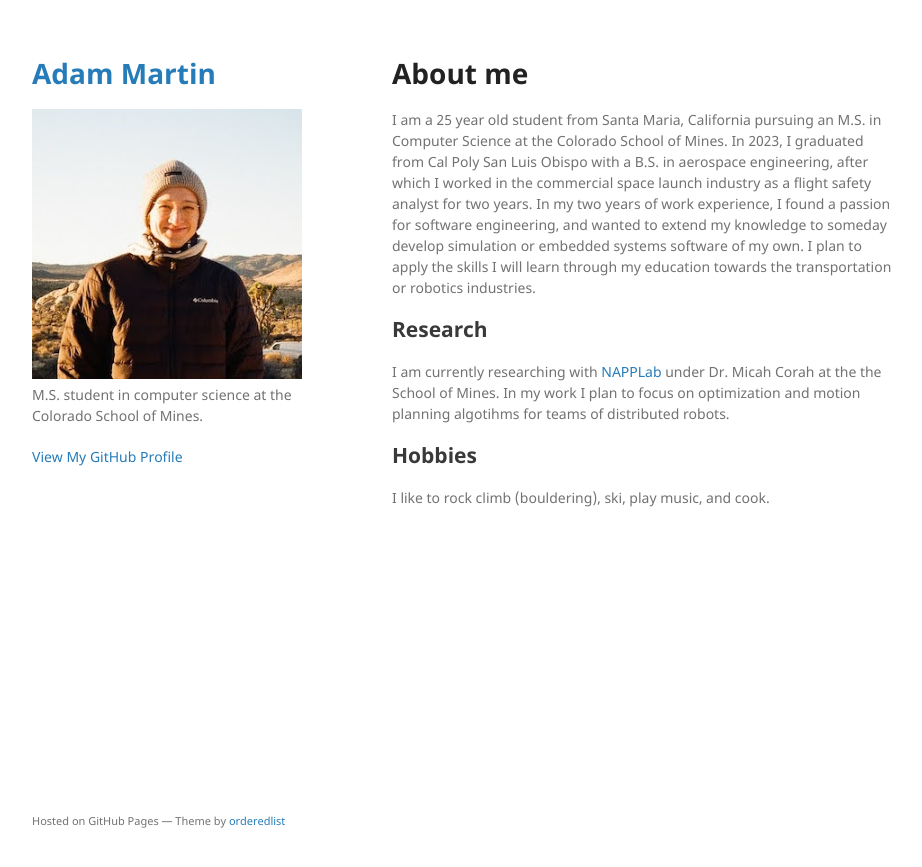
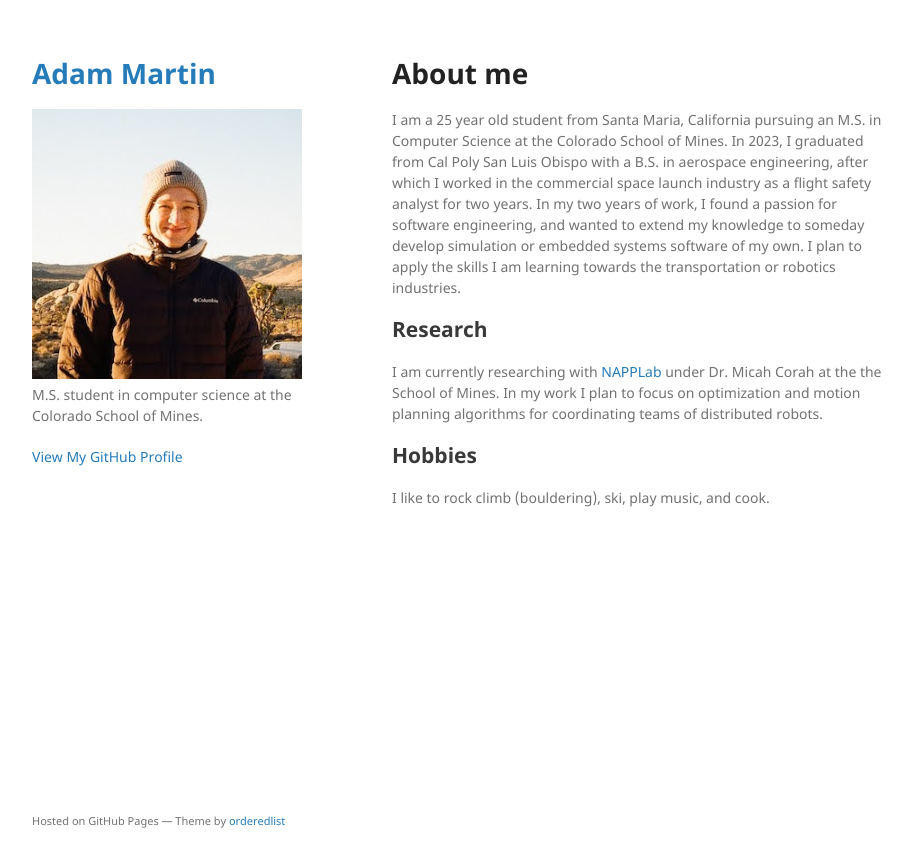
Before and after one commit to admrtin/admrtin.github.io, a Jekyll site: the page built from index.md, in a window 1280 px wide. Shown: the top 867 px of the page, without its empty margins (178-1100 px from the left). Built offline with Jekyll 4.4.1, drawn with Linux system fonts in a browser that asks for light colours; our own code applies the rules of GitHub Pages for plain Markdown files.

Commit message:
proofreading

```diff
--- a/index.md
+++ b/index.md
@@ -4,10 +4,10 @@ layout: default
 
 # About me
 I am a 25 year old student from Santa Maria, California pursuing an M.S. in Computer Science at the
-Colorado School of Mines. In 2023, I graduated from Cal Poly San Luis Obispo with a B.S. in aerospace engineering, after which I worked in the commercial space launch industry as a flight safety analyst for two years. In my two years of work experience, I found a passion for software engineering, and wanted to extend my knowledge to someday develop simulation or embedded systems software of my own. I plan to apply the skills I will learn through my education towards the transportation or robotics industries.
+Colorado School of Mines. In 2023, I graduated from Cal Poly San Luis Obispo with a B.S. in aerospace engineering, after which I worked in the commercial space launch industry as a flight safety analyst for two years. In my two years of work, I found a passion for software engineering, and wanted to extend my knowledge to someday develop simulation or embedded systems software of my own. I plan to apply the skills I am learning towards the transportation or robotics industries.
 
 ## Research
-I am currently researching with [NAPPLab](https://www.napplab.org) under Dr. Micah Corah at the the School of Mines. In my work I plan to focus on optimization and motion planning algotihms for teams of distributed robots.
+I am currently researching with [NAPPLab](https://www.napplab.org) under Dr. Micah Corah at the the School of Mines. In my work I plan to focus on optimization and motion planning algorithms for coordinating teams of distributed robots.
 
 ## Hobbies
 I like to rock climb (bouldering), ski, play music, and cook.
```
